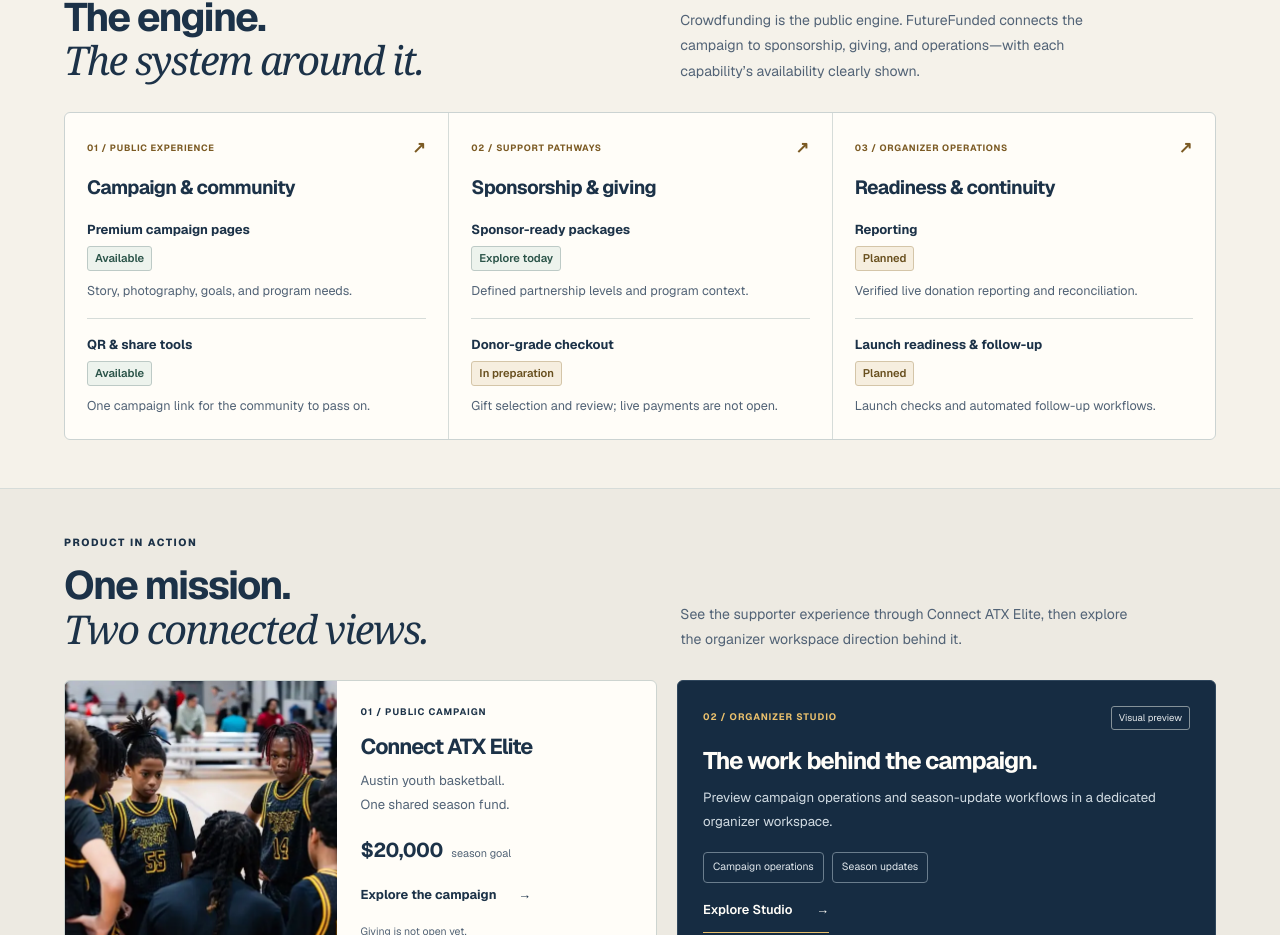
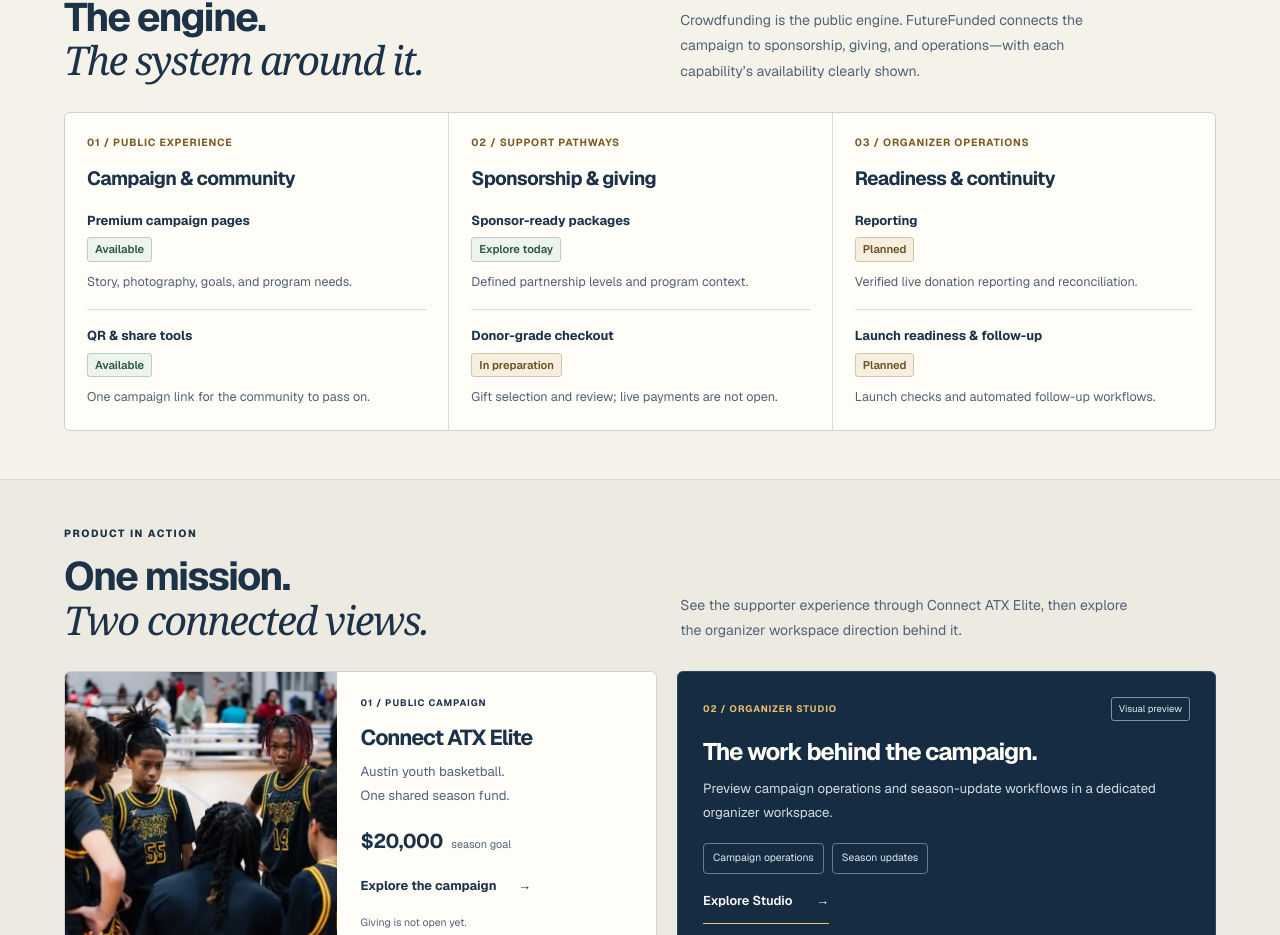
Before and after one commit to thelab33/futurefunded, a Next.js app: page / in a window 1280 px wide. Shown: the part 789-1724 px from the top of the page. Built offline with nearby package versions, Linux system fonts and the light colour scheme.

Commit message:
fix: finish homepage capability card presentation

```diff
--- a/src/app/Home.module.css
+++ b/src/app/Home.module.css
@@ -70,8 +70,7 @@
 .capabilities { display: grid; grid-template-columns: repeat(3, minmax(0, 1fr)); border: 1px solid #cbd3d2; border-radius: 6px; overflow: hidden; background: var(--paper); }
 .capabilities article { padding: 22px; min-width: 0; }
 .capabilities article + article { border-left: 1px solid var(--line); }
-.cardTop { display: flex; justify-content: space-between; gap: 12px; align-items: center; font-size: .57rem; letter-spacing: .08em; text-transform: uppercase; color: #7b5a23; font-weight: 650; }
-.cardTop > span:last-child { font-size: 1rem; }
+.cardTop { display: flex; justify-content: space-between; gap: 12px; align-items: center; font-size: .65rem; letter-spacing: .08em; text-transform: uppercase; color: #7b5a23; font-weight: 650; }
 .capabilities h3 { font-size: 1.2rem; margin: 16px 0 22px; letter-spacing: -.035em; }
 .capabilities dl > div + div { border-top: 1px solid var(--line); margin-top: 16px; padding-top: 16px; }
 .capabilities dt { font-size: .81rem; font-weight: 650; line-height: 1.5; }
--- a/src/app/page.tsx
+++ b/src/app/page.tsx
@@ -70,15 +70,15 @@ export default function Home() {
       <section className={styles.platform} id="platform" aria-labelledby="platform-title">
         <div className={styles.sectionHeading}><div><p className={styles.eyebrow}>Connected capabilities</p><h2 id="platform-title">The engine.<br /><em>The system around it.</em></h2></div><p>Crowdfunding is the public engine. FutureFunded connects the campaign to sponsorship, giving, and operations—with each capability’s availability clearly shown.</p></div>
         <div className={styles.capabilities}>
-          <article><div className={styles.cardTop}><span>01 / Public experience</span><span aria-hidden="true">↗</span></div><h3>Campaign &amp; community</h3><dl>
+          <article><div className={styles.cardTop}><span>01 / Public experience</span></div><h3>Campaign &amp; community</h3><dl>
             <div><dt>Premium campaign pages <span className={styles.available}>Available</span></dt><dd>Story, photography, goals, and program needs.</dd></div>
             <div><dt>QR &amp; share tools <span className={styles.available}>Available</span></dt><dd>One campaign link for the community to pass on.</dd></div>
           </dl></article>
-          <article><div className={styles.cardTop}><span>02 / Support pathways</span><span aria-hidden="true">↗</span></div><h3>Sponsorship &amp; giving</h3><dl>
+          <article><div className={styles.cardTop}><span>02 / Support pathways</span></div><h3>Sponsorship &amp; giving</h3><dl>
             <div><dt>Sponsor-ready packages <span className={styles.available}>Explore today</span></dt><dd>Defined partnership levels and program context.</dd></div>
             <div><dt>Donor-grade checkout <span className={styles.preview}>In preparation</span></dt><dd>Gift selection and review; live payments are not open.</dd></div>
           </dl></article>
-          <article><div className={styles.cardTop}><span>03 / Organizer operations</span><span aria-hidden="true">↗</span></div><h3>Readiness &amp; continuity</h3><dl>
+          <article><div className={styles.cardTop}><span>03 / Organizer operations</span></div><h3>Readiness &amp; continuity</h3><dl>
             <div><dt>Reporting <span className={styles.preview}>Planned</span></dt><dd>Verified live donation reporting and reconciliation.</dd></div>
             <div><dt>Launch readiness &amp; follow-up <span className={styles.preview}>Planned</span></dt><dd>Launch checks and automated follow-up workflows.</dd></div>
           </dl></article>
```
